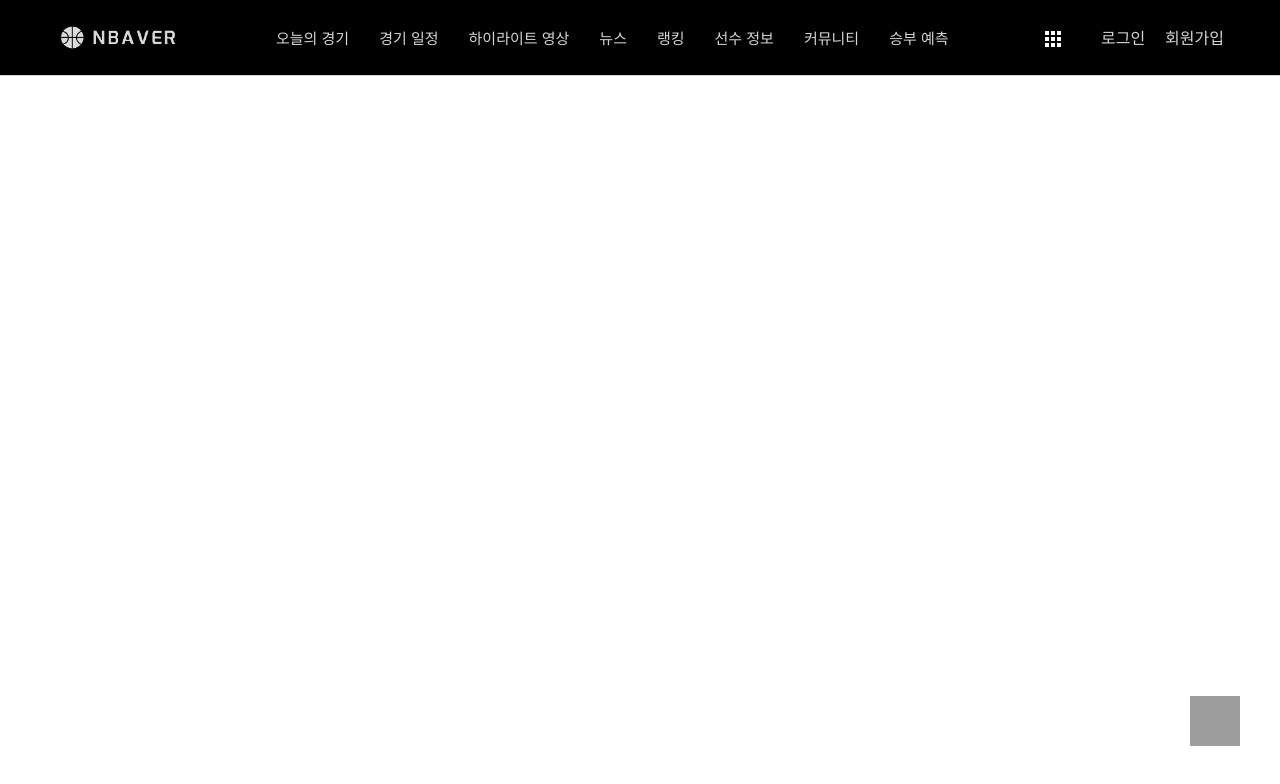
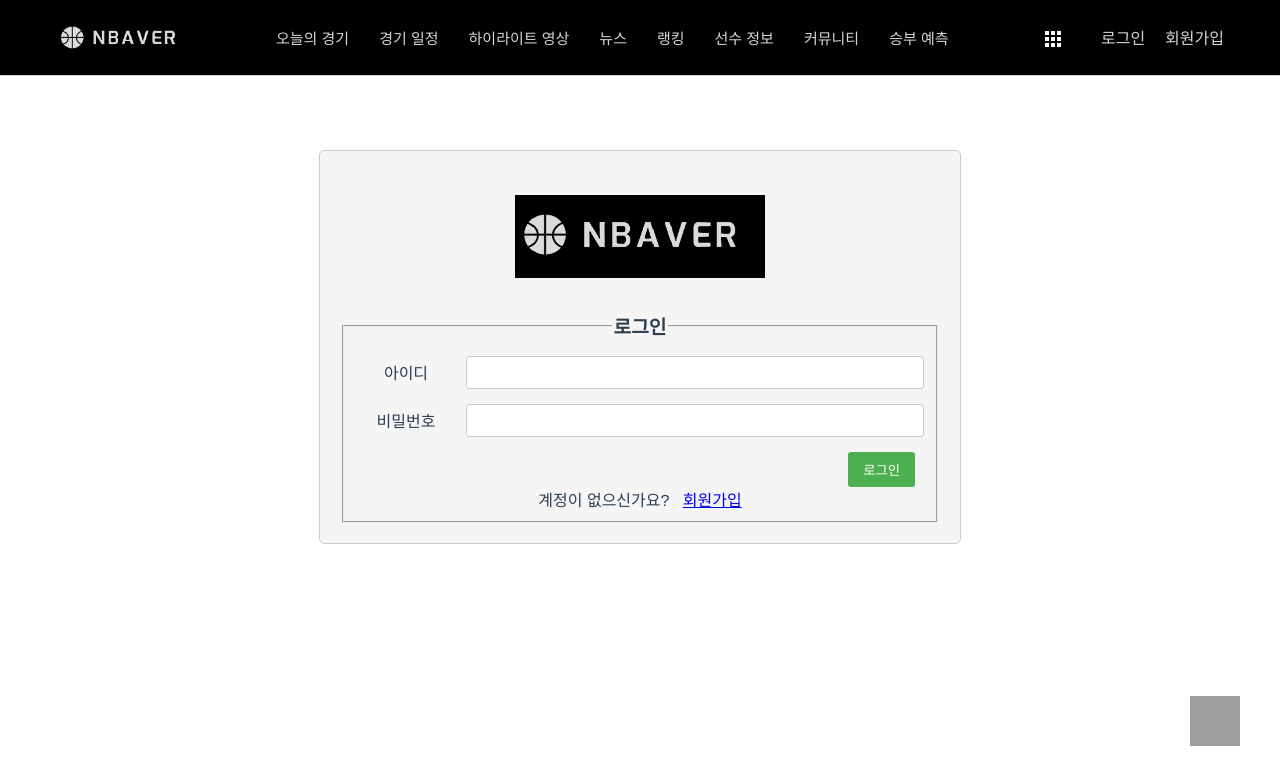
Before and after one commit to HEETHUB/NBAver, a Vue app in the folder vue-nbaver/: page /login in a window 1280 px wide. Shown: the top 784 px of the page. Built offline with nearby package versions, Linux system fonts and the light colour scheme; grey boxes are pictures that could not be loaded.

Commit message:
0525 12:21 jquad

```diff
--- a/vue-nbaver/src/views/LoginView.vue
+++ b/vue-nbaver/src/views/LoginView.vue
@@ -1,15 +1,178 @@
 <template>
   <div class="login">
-
+    <form method="get" @submit="handleSubmit">
+      <img src="@/assets/NBAVER LOGO TRANSPARENT.png" style="width: 250px; position:relative; bottom: 30px;"/>
+      <fieldset>
+        <legend>로그인</legend>
+        <div class="form-group">
+          <div class="label-input">
+            <label for="userId">아이디</label>
+            <div class="input-group">
+              <input type="text" id="userId" name="userId" v-model="userId" />
+            </div>
+          </div>
+          <div v-if="duplicateMessage" class="duplicate-message">
+            {{ duplicateMessage }}
+          </div>
+        </div>
+        <div class="form-group">
+          <div class="label-input">
+            <div class="input-group">
+              <label for="password">비밀번호</label>
+              <input type="password" id="password" name="password" v-model="password" />
+            </div>
+          </div>
+        </div>
+        <div class="form-actions">
+          <input type="submit" value="로그인" /> &nbsp;
+        </div>
+          <span>계정이 없으신가요?</span> &nbsp;
+          <router-link to="/signup" class="signup_in_login">회원가입</router-link>
+      </fieldset>
+    </form>
   </div>
 </template>
 
 <script>
+import axios from "axios";
+
+
 export default {
+  data() {
+    return {
+      userId: "",
+      password: "",
+      userName: "",
+      email: "",
+      duplicateMessage: "",
+    };
+  },
+  methods: {
+    handleSubmit(event) {
+      event.preventDefault(); // 폼의 기본 동작인 페이지 새로고침 방지
 
-}
+      // 서버로 보낼 데이터
+      const data = {
+        userId: this.userId,
+        password: this.password,
+      };
+
+      // GET 요청 보내기
+      axios.get("/login", { params: data })
+        .then(response => {
+          // 응답 처리
+          const result = response.data;
+          if (result.success) {
+            // 로그인 성공
+            alert("로그인 성공!");
+            // 로그인 성공 시 리다이렉트 등 필요한 작업 수행
+          } else {
+            // 로그인 실패
+            this.duplicateMessage = "아이디와 비밀번호를 확인해주세요.";
+          }
+        })
+        .catch(error => {
+          console.error(error);
+        });
+    },
+  },
+};
 </script>
 
 <style>
+body {
+  height: 100%;
+  margin-bottom: 800px;
+}
 
+.login {
+  max-width: 600px;
+  position: relative;
+  top: 150px;
+  margin: auto;
+  background-color: #f5f5f5;
+  border: 1px solid #ccc;
+  border-radius: 5px;
+  margin-bottom: 150px;
+  padding: 20px;
+}
+
+legend {
+  font-size: 1.2rem;
+  font-weight: bold;
+  margin-bottom: 10px;
+}
+
+.form-group {
+  display: flex;
+  flex-direction: column;
+  align-items: flex-start;
+  margin-bottom: 15px;
+}
+
+.label-input {
+  display: flex;
+  align-items: center;
+  width: 100%;
+}
+
+.label-input label {
+  width: 100px;
+  margin-right: 10px;
+}
+
+.input-group {
+  display: flex;
+  align-items: center;
+  flex: 1;
+}
+
+.input-group input[type="text"],
+.input-group input[type="password"],
+.input-group input[type="email"] {
+  flex: 1;
+  width: 100%;
+  padding: 8px;
+  border-radius: 3px;
+  border: 1px solid #ccc;
+}
+
+button {
+  padding: 8px 15px;
+  background-color: #4caf50;
+  color: white;
+  border: none;
+  border-radius: 3px;
+  cursor: pointer;
+  margin-left: 10px;
+}
+
+button:hover {
+  background-color: #45a049;
+}
+
+.duplicate-message {
+  margin-top: 5px;
+  color: red;
+}
+
+.form-actions {
+  margin-top: 15px;
+  text-align: right;
+}
+
+.form-actions input[type="submit"]{
+  padding: 8px 15px;
+  background-color: #4caf50;
+  color: white;
+  border: none;
+  border-radius: 3px;
+  cursor: pointer;
+}
+
+
+.form-actions input[type="submit"]:hover
+{
+  background-color: #45a049;
+}
 </style>
```
